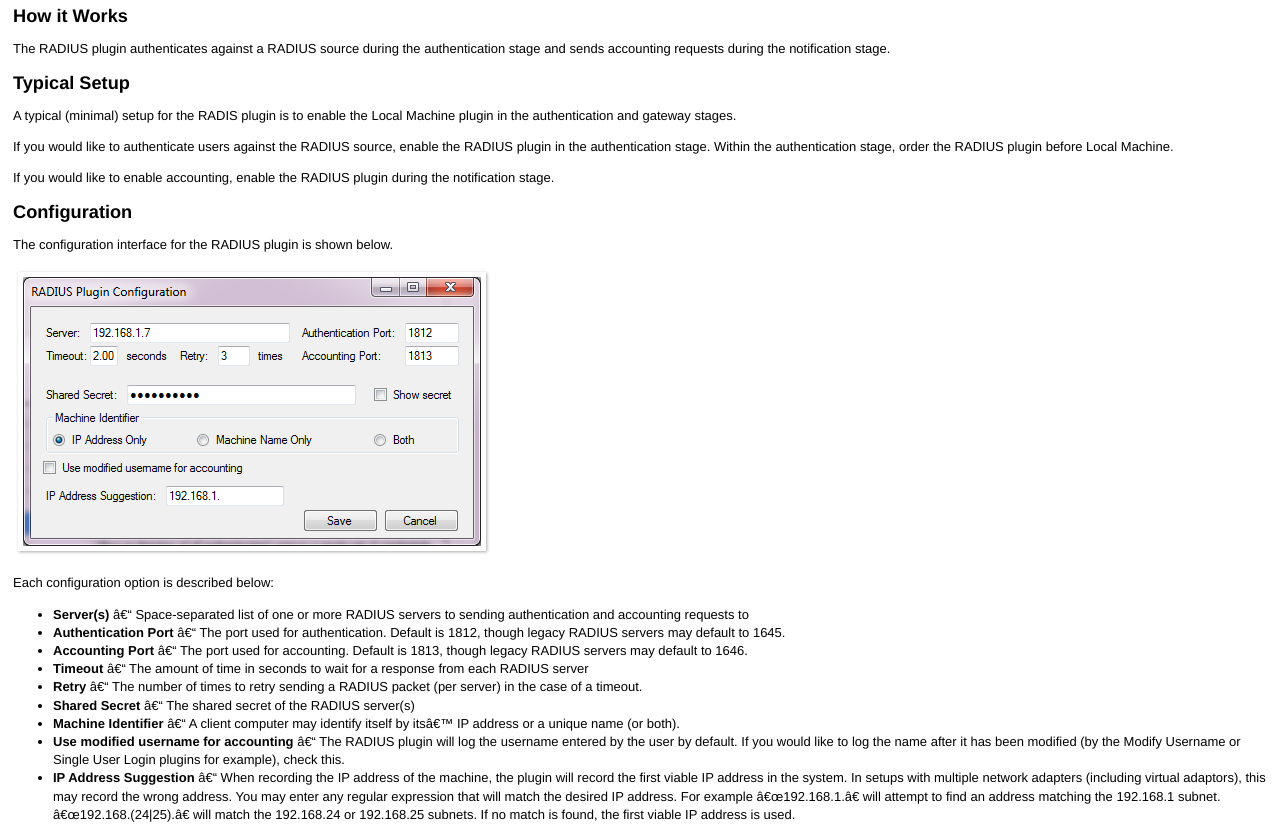
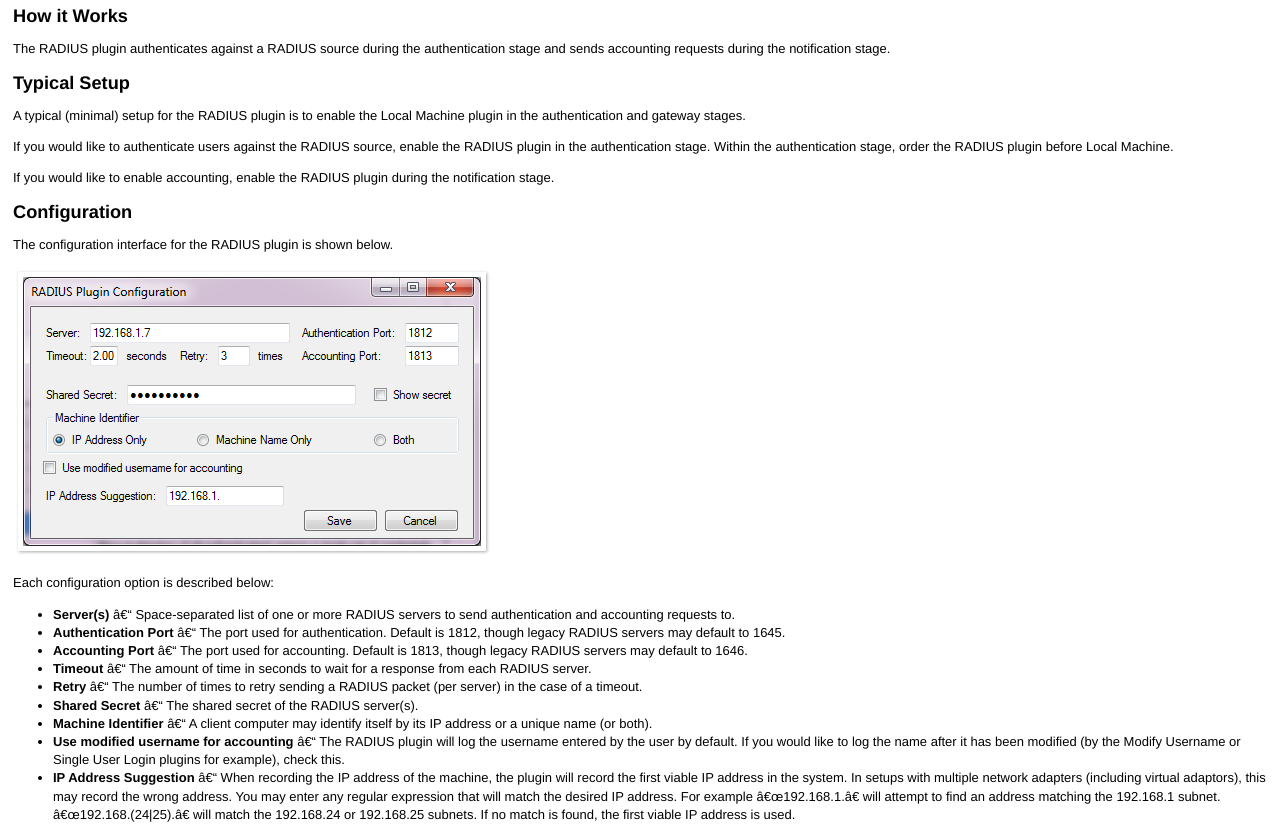
Before and after one commit to pgina/docs, a Jekyll site: the page built from v3.1/radius.md, in a window 1280 px wide. Shown: the part 250-1074 px from the top of the page. Built offline with Jekyll 4.4.1, drawn with Linux system fonts in a browser that asks for light colours.

Commit message:
Fix typos and cosmetic issues in the RADIUS docs

```diff
--- a/v3.1/radius.md
+++ b/v3.1/radius.md
@@ -19,7 +19,7 @@ stage and sends accounting requests during the notification stage.
 
 Typical Setup
 ---------------------
-A typical (minimal) setup for the RADIS plugin is to enable the Local Machine
+A typical (minimal) setup for the RADIUS plugin is to enable the Local Machine
 plugin in the authentication and gateway stages.
 
 If you would like to authenticate users against the RADIUS source, enable the RADIUS plugin
@@ -28,7 +28,6 @@ before Local Machine.
 
 If you would like to enable accounting, enable the RADIUS plugin during the notification
 stage.
-
 
 Configuration
 ---------------------
@@ -39,13 +38,13 @@ The configuration interface for the RADIUS plugin is shown below.
 
 Each configuration option is described below:
 
-* **Server(s)** -- Space-separated list of one or more RADIUS servers to sending authentication and accounting requests to
+* **Server(s)** -- Space-separated list of one or more RADIUS servers to send authentication and accounting requests to.
 * **Authentication Port** -- The port used for authentication. Default is 1812, though legacy RADIUS servers may default to 1645.
 * **Accounting Port** -- The port used for accounting. Default is 1813, though legacy RADIUS servers may default to 1646.
-* **Timeout** -- The amount of time in seconds to wait for a response from each RADIUS server
+* **Timeout** -- The amount of time in seconds to wait for a response from each RADIUS server.
 * **Retry** -- The number of times to retry sending a RADIUS packet (per server) in the case of a timeout.
-* **Shared Secret** -- The shared secret of the RADIUS server(s)
-* **Machine Identifier** -- A client computer may identify itself by its' IP address or a unique name (or both).
+* **Shared Secret** -- The shared secret of the RADIUS server(s).
+* **Machine Identifier** -- A client computer may identify itself by its IP address or a unique name (or both).
 * **Use modified username for accounting** -- The RADIUS plugin will log the username entered by the user
 by default. If you would like to log the name after it has been modified (by the Modify
 Username or Single User Login plugins for example), check this.
```
